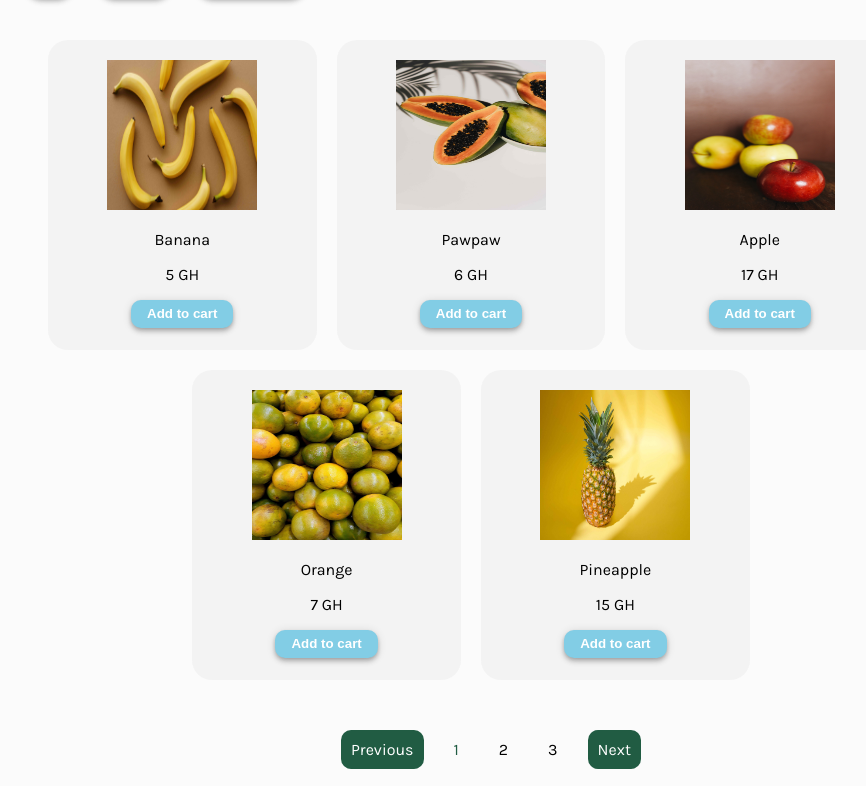
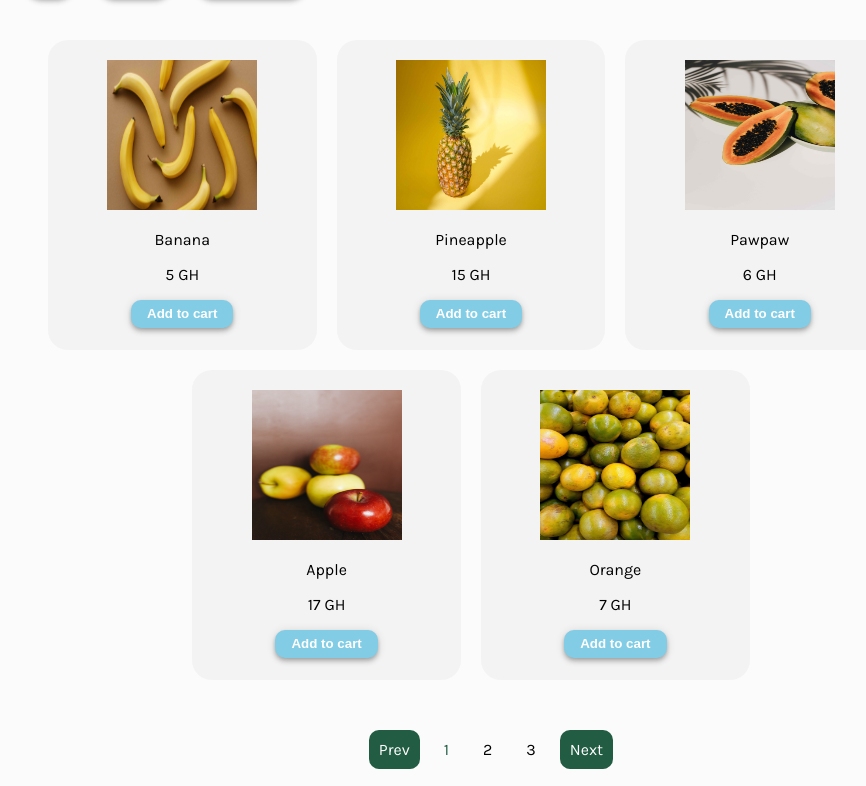
Before and after one commit to Dennis-22/true-farm, a Next.js app: page /products in a window 1280 px wide. Shown: the part 249-1035 px from the top of the page, without its empty margins (169-1035 px from the left). Built offline with nearby package versions, Linux system fonts and the light colour scheme.

Commit message:
fixed pagination

```diff
--- a/context.js/states.js
+++ b/context.js/states.js
@@ -32,7 +32,15 @@ const Data = [
         image: banana,
         price:5
     },
-        {
+
+    {
+        id:'3',
+        category:'fruit',
+        name:'Pineapple',
+        image: pineapple,
+        price:15
+    },
+    {
         id:'5',
         category:'fruit',
         name:'Pawpaw',
@@ -52,13 +60,6 @@ const Data = [
         name:'Orange',
         image: orange,
         price:7
-    },
-    {
-        id:'3',
-        category:'fruit',
-        name:'Pineapple',
-        image: pineapple,
-        price:15
     },
         {
         id:'9',
--- a/pages/products.js
+++ b/pages/products.js
@@ -1,4 +1,4 @@
-import {useState, useEffect, useRef, useCallback} from 'react'
+import {useState, useEffect, useRef} from 'react'
 import Image from 'next/image'
 import ReactPaginate from 'react-paginate'
 import styles from '../styles/Products.module.css'
@@ -66,6 +66,10 @@ export default function Products(){
     }
 
     const search = ()=>{
+        if(!searchInput){
+            return null
+        }
+
         let word = searchInput.toLowerCase()
         let keyword = word.charAt(0).toUpperCase() + word.slice(1);
         dispatch({type:'filter_name', payload:{keyword:keyword}})
@@ -119,7 +123,7 @@ export default function Products(){
                         { displayProducts }
 
                         <ReactPaginate
-                            previousLabel={"Previous"}
+                            previousLabel={"Prev"}
                             nextLabel={"Next"}
                             pageCount={pageCount}
                             onPageChange={changePage}
--- a/styles/Payment.module.css
+++ b/styles/Payment.module.css
@@ -14,7 +14,7 @@
 #secondText{font-size: 1rem;
     padding: 1rem;
     border-radius: 5px;
-    background: rgba(221, 221, 221, 0.137);
+    background: rgba(221, 221, 221, 0.363);
     font-weight: 300;
 }
 
--- a/styles/Products.module.css
+++ b/styles/Products.module.css
@@ -82,8 +82,9 @@
 }
 
 .paginationContainer{
+    width: 100%;
     margin-top: 2.5rem;
-    width: 80%;
+    margin-bottom: 1rem;
     height:40px;
     list-style: none;
     display: flex;
@@ -92,7 +93,7 @@
 }
 
 .paginationContainer a{padding: 10px;
-    margin:10px;
+    margin:7px;
     border-radius: 10px;
     cursor: pointer;
 }
@@ -185,7 +186,8 @@
     .filter{flex-wrap: wrap;}
     #filterSec{margin: 10px;}
     .single{width: 80%;}
-    .scrollUp{right:10px}
+    .scrollUp{right:10px; top:83vh}
+    .paginationContainer{width:100%; justify-content: center; padding-left: 1rem;}
 }
 
 @media screen and (max-width: 950px){
--- a/styles/globals.css
+++ b/styles/globals.css
@@ -8,6 +8,7 @@ body {
 
     transition: 100ms ease-in-out;
     font-family: 'Karla', sans-serif;
+    scroll-behavior: smooth;
 }
 
 a {
```
Also changed, not shown: pages/index.js (+7 -2 lines), styles/Home.module.css (+19 -4 lines), 1 other file (tests, documents, lock files or other folders).
